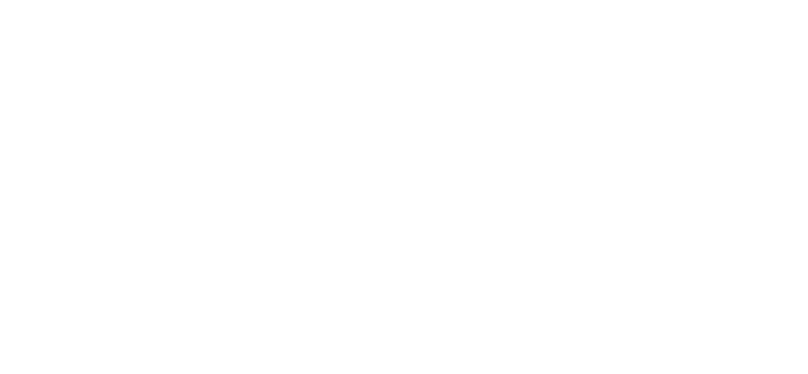
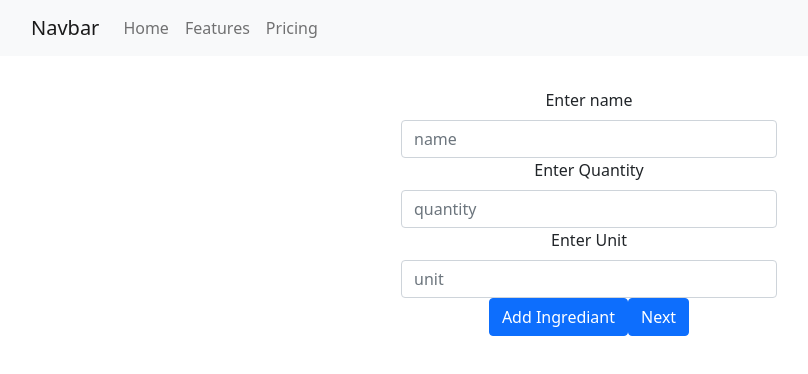
Before and after one commit to archandatta/todaysBite, a React (Create React App) app in the folder web/: page /add-ingrediants in a window 1280 px wide. Before the commit this address had no page. Shown: the top 374 px of the page, without its empty margins (51-859 px from the left). Built offline with nearby package versions, Linux system fonts and the light colour scheme.

Commit message:
add form to add recipe FE

```diff
--- a/web/src/components/Router.jsx
+++ b/web/src/components/Router.jsx
@@ -2,9 +2,10 @@
 import { BrowserRouter, Routes, Route } from 'react-router-dom';
 
 import DashboardPage from './pages/DashboardPage';
+import AddRecipeForm from './dashboard/AddRecipeForm';
+import AddIngrediantsForm from './dashboard/AddIngrediantsForm';
+import AddSteps from './dashboard/AddSteps';
 import SignInPage from './pages/SignInPage';
-
-const About = () => <span>{console.info('about')}</span>;
 
 const Router = () => {
 	return (
@@ -12,7 +13,9 @@
 			<Routes>
 				<Route path="/" element={<SignInPage />} />
 				{<Route path="/dashboard" element={<DashboardPage />} />}
-				<Route path="/about" element={<About />} />
+				<Route path="/add" element={<AddRecipeForm />} />
+				<Route path="/add-ingrediants" element={<AddIngrediantsForm />} />
+				<Route path="/add-steps" element={<AddSteps />} />
 			</Routes>
 		</BrowserRouter>
 	);
--- /dev/null
+++ b/web/src/components/dashboard/AddIngrediantsForm.jsx
@@ -0,0 +1,78 @@
+import React, { useState } from 'react';
+import { useRecoilState } from 'recoil';
+import { useNavigate } from 'react-router-dom';
+import { makeStyles } from '@mui/styles';
+import { Button, Col, Container, Form, Row } from 'react-bootstrap';
+
+import Top from '../nav/Top';
+import { ingrediantInputState } from '../../globals/atoms/ingrediant-inputs';
+import IngrediantInput from './IngrediantInput';
+
+const recipeForm = {
+	name: 'Enter name',
+	namePlaceholder: 'name',
+	unit: 'Enter Unit',
+	unitPlaceholder: 'unit',
+	quantity: 'Enter Quantity',
+	quantityPlaceholder: 'quantity',
+	addButton: 'Add Ingrediant',
+	nextButton: 'Next',
+};
+
+const useStyles = makeStyles({
+	root: {
+		marginTop: '2rem',
+		width: '400px',
+	},
+});
+
+const AddIngrediantsForm = () => {
+	const classes = useStyles();
+	const navigate = useNavigate();
+
+	const [ingrediantInputs, setIngrediantInputs] = useRecoilState(ingrediantInputState);
+	const [inputs, setInputs] = useState({ ingrediants: [{ name: '', unit: '', quantity: '' }] });
+
+	// console.info(inputs);
+	// console.info(ingrediantInputs);
+
+	return (
+		<>
+			<Top />
+			<Container className={classes.root} fluid="sm">
+				<Row>
+					<Col>
+						<Form>
+							{inputs.ingrediants.map((val, index) => (
+								<IngrediantInput
+									key={index.toString()}
+									inputs={ingrediantInputs}
+									val={val}
+									index={index}
+									setInputs={setInputs}
+								/>
+							))}
+							<Button
+								variant="primary"
+								onClick={() => {
+									setIngrediantInputs(inputs);
+									setIngrediantInputs((prev) => ({
+										ingrediants: [...prev.ingrediants, { name: '', unit: '', quantity: '' }],
+									}));
+								}}
+							>
+								{recipeForm.addButton}
+							</Button>
+
+							<Button variant="primary" onClick={() => navigate('/add-steps')}>
+								{recipeForm.nextButton}
+							</Button>
+						</Form>
+					</Col>
+				</Row>
+			</Container>
+		</>
+	);
+};
+
+export default AddIngrediantsForm;
--- /dev/null
+++ b/web/src/components/dashboard/AddRecipeForm.jsx
@@ -0,0 +1,88 @@
+import React, { useState } from 'react';
+import { useNavigate } from 'react-router-dom';
+import { makeStyles } from '@mui/styles';
+import { Button, Col, Container, Form, Row } from 'react-bootstrap';
+
+import Top from '../nav/Top';
+
+const recipeForm = {
+	title: 'Enter Title',
+	titlePlaceholder: 'title',
+	description: 'Enter Description',
+	descriptionPlaceholder: 'description',
+	prepTime: 'Enter Prep Time',
+	prepTimePlaceholder: 'prep time',
+	cookTime: 'Enter Cook Time',
+	cookTimePlaceholder: 'cook time',
+	button: 'Add Ingrediants',
+};
+
+const useStyles = makeStyles({
+	root: {
+		marginTop: '2rem',
+		width: '400px',
+	},
+});
+
+const SignInPage = () => {
+	const classes = useStyles();
+	const navigate = useNavigate();
+
+	const [inputs, setInputs] = useState({ title: '', description: '', prepTime: '', cookTime: '' });
+
+	console.info(inputs);
+
+	return (
+		<>
+			<Top />
+			<Container className={classes.root} fluid="sm">
+				<Row>
+					<Col>
+						<Form>
+							<Form.Group className="mb-2" controlId="formBasicTitle">
+								<Form.Label>{recipeForm.title}</Form.Label>
+								<Form.Control
+									type="title"
+									placeholder={recipeForm.titlePlaceholder}
+									onChange={(e) => setInputs((prev) => ({ ...prev, title: e.target.value }))}
+								/>
+							</Form.Group>
+
+							<Form.Group className="mb-2" controlId="formBasicDescription">
+								<Form.Label>{recipeForm.description}</Form.Label>
+								<Form.Control
+									type="description"
+									placeholder={recipeForm.descriptionPlaceholder}
+									onChange={(e) => setInputs((prev) => ({ ...prev, description: e.target.value }))}
+								/>
+							</Form.Group>
+
+							<Form.Group className="mb-2" controlId="formBasicPrep">
+								<Form.Label>{recipeForm.prepTime}</Form.Label>
+								<Form.Control
+									type="prepTime"
+									placeholder={recipeForm.prepTimePlaceholder}
+									onChange={(e) => setInputs((prev) => ({ ...prev, prepTime: e.target.value }))}
+								/>
+							</Form.Group>
+
+							<Form.Group className="mb-2" controlId="formBasicCook">
+								<Form.Label>{recipeForm.cookTime}</Form.Label>
+								<Form.Control
+									type="cookTime"
+									placeholder={recipeForm.cookTimePlaceholder}
+									onChange={(e) => setInputs((prev) => ({ ...prev, cookTime: e.target.value }))}
+								/>
+							</Form.Group>
+							<Button variant="primary" onClick={() => navigate('/add-ingrediants')}>
+								{recipeForm.button}
+							</Button>
+						</Form>
+					</Col>
+				</Row>
+			</Container>
+		</>
+	);
+};
+
+export default SignInPage;
--- /dev/null
+++ b/web/src/components/dashboard/AddSteps.jsx
@@ -0,0 +1,68 @@
+import React, { useState } from 'react';
+import { useRecoilState } from 'recoil';
+import { useNavigate } from 'react-router-dom';
+import { makeStyles } from '@mui/styles';
+import { Button, Col, Container, Form, Row } from 'react-bootstrap';
+
+import Top from '../nav/Top';
+import { stepIntputState } from '../../globals/atoms/step-inputs';
+import StepInput from './StepInput';
+
+const stepsForm = {
+	step: 'Enter Step Description',
+	stepPlaceholder: 'step description',
+	addButton: 'Add Step',
+	nextButton: 'Next',
+};
+
+const useStyles = makeStyles({
+	root: {
+		marginTop: '2rem',
+		width: '400px',
+	},
+});
+
+const AddIngrediantsForm = () => {
+	const classes = useStyles();
+	const navigate = useNavigate();
+
+	const [stepInputs, setStepInputs] = useRecoilState(stepIntputState);
+	const [inputs, setInputs] = useState({ steps: [{ stepNum: 0, description: '' }] });
+
+	// console.info(inputs);
+	// console.info(stepInputs);
+
+	return (
+		<>
+			<Top />
+			<Container className={classes.root} fluid="sm">
+				<Row>
+					<Col>
+						<Form>
+							{stepInputs.steps.map((val, index) => (
+								<StepInput key={index.toString()} inputs={stepInputs} val={val} index={index} setInputs={setInputs} />
+							))}
+							<Button
+								variant="primary"
+								onClick={() => {
+									setStepInputs(inputs);
+									setStepInputs((prev) => ({
+										steps: [...prev.steps, { stepNum: 0, description: '' }],
+									}));
+								}}
+							>
+								{stepsForm.addButton}
+							</Button>
+
+							<Button variant="primary" onClick={() => navigate('/add-steps')}>
+								{stepsForm.nextButton}
+							</Button>
+						</Form>
+					</Col>
+				</Row>
+			</Container>
+		</>
+	);
+};
+
+export default AddIngrediantsForm;
--- /dev/null
+++ b/web/src/components/dashboard/IngrediantInput.jsx
@@ -0,0 +1,74 @@
+import React from 'react';
+import PropTypes from 'prop-types';
+import { Form } from 'react-bootstrap';
+
+const recipeForm = {
+	name: 'Enter name',
+	namePlaceholder: 'name',
+	unit: 'Enter Unit',
+	unitPlaceholder: 'unit',
+	quantity: 'Enter Quantity',
+	quantityPlaceholder: 'quantity',
+	button: 'Add Ingrediants',
+};
+
+const IngrediantInput = ({ inputs, val, index, setInputs }) => {
+	return (
+		<>
+			<Form.Group className={`mb-${index}`}>
+				<Form.Label>{recipeForm.name}</Form.Label>
+				<Form.Control
+					placeholder={recipeForm.namePlaceholder}
+					onChange={(e) => {
+						const { value } = e.target;
+						const ingrediants = [...inputs?.ingrediants];
+						ingrediants[index] = { ...ingrediants[index], name: value };
+						setInputs({ ingrediants });
+					}}
+				/>
+			</Form.Group>
+
+			<Form.Group className={`mb-${index}`}>
+				<Form.Label>{recipeForm.quantity}</Form.Label>
+				<Form.Control
+					placeholder={recipeForm.quantityPlaceholder}
+					onChange={(e) => {
+						const { value } = e.target;
+						const ingrediants = [...inputs?.ingrediants];
+						ingrediants[index] = { ...ingrediants[index], quantity: value };
+						setInputs({ ingrediants });
+					}}
+				/>
+			</Form.Group>
+
+			<Form.Group className={`mb-${index}`}>
+				<Form.Label>{recipeForm.unit}</Form.Label>
+				<Form.Control
+					placeholder={recipeForm.unitPlaceholder}
+					onChange={(e) => {
+						const { value } = e.target;
+						const ingrediants = [...inputs?.ingrediants];
+						ingrediants[index] = { ...ingrediants[index], unit: value };
+						setInputs({ ingrediants });
+					}}
+				/>
+			</Form.Group>
+		</>
+	);
+};
+
+IngrediantInput.defaultProps = {
+	inputs: {},
+	val: {},
+	index: 0,
+	setInputs: null,
+};
+
+IngrediantInput.propTypes = {
+	inputs: PropTypes.object,
+	val: PropTypes.object,
+	index: PropTypes.number,
+	setInputs: PropTypes.func,
+};
+
+export default IngrediantInput;
--- /dev/null
+++ b/web/src/components/dashboard/StepInput.jsx
@@ -0,0 +1,45 @@
+import React from 'react';
+import PropTypes from 'prop-types';
+import { Form } from 'react-bootstrap';
+
+const stepsForm = {
+	step: 'Enter Step Description',
+	stepPlaceholder: 'step description',
+};
+
+const StepInput = ({ inputs, val, index, setInputs }) => {
+	return (
+		<>
+			<Form.Group className={`mb-${index}`}>
+				<Form.Label>
+					{stepsForm.step} {index}
+				</Form.Label>
+				<Form.Control
+					placeholder={stepsForm.stepPlaceholder}
+					onChange={(e) => {
+						const { value } = e.target;
+						const steps = [...inputs?.steps];
+						steps[index] = { ...steps[index], stepNum: index, description: value };
+						setInputs({ steps });
+					}}
+				/>
+			</Form.Group>
+		</>
+	);
+};
+
+StepInput.defaultProps = {
+	inputs: {},
+	val: {},
+	index: 0,
+	setInputs: null,
+};
+
+StepInput.propTypes = {
+	inputs: PropTypes.object,
+	val: PropTypes.object,
+	index: PropTypes.number,
+	setInputs: PropTypes.func,
+};
+
+export default StepInput;
--- /dev/null
+++ b/web/src/globals/atoms/ingrediant-inputs.js
@@ -0,0 +1,6 @@
+import { atom } from 'recoil';
+
+export const ingrediantInputState = atom({
+	key: 'ingrediantInputState',
+	default: { ingrediants: [{ name: '', unit: '', quantity: '' }] },
+});
--- /dev/null
+++ b/web/src/globals/atoms/step-inputs.js
@@ -0,0 +1,6 @@
+import { atom } from 'recoil';
+
+export const stepIntputState = atom({
+	key: 'stepIntputState',
+	default: { steps: [{ stepNum: 0, description: '' }] },
+});
--- a/web/src/globals/atoms/user.js
+++ /dev/null
@@ -1,6 +0,0 @@
-import { atom } from 'recoil';
-
-export const userState = atom({
-	key: 'userState',
-	default: null,
-});
```
